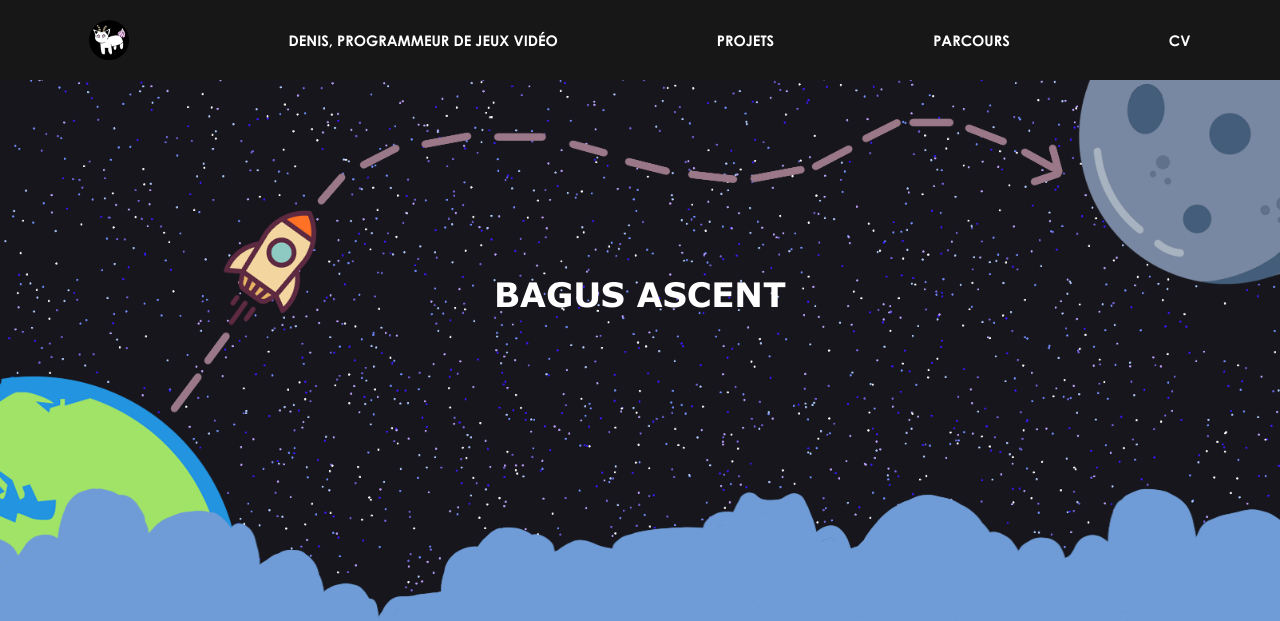
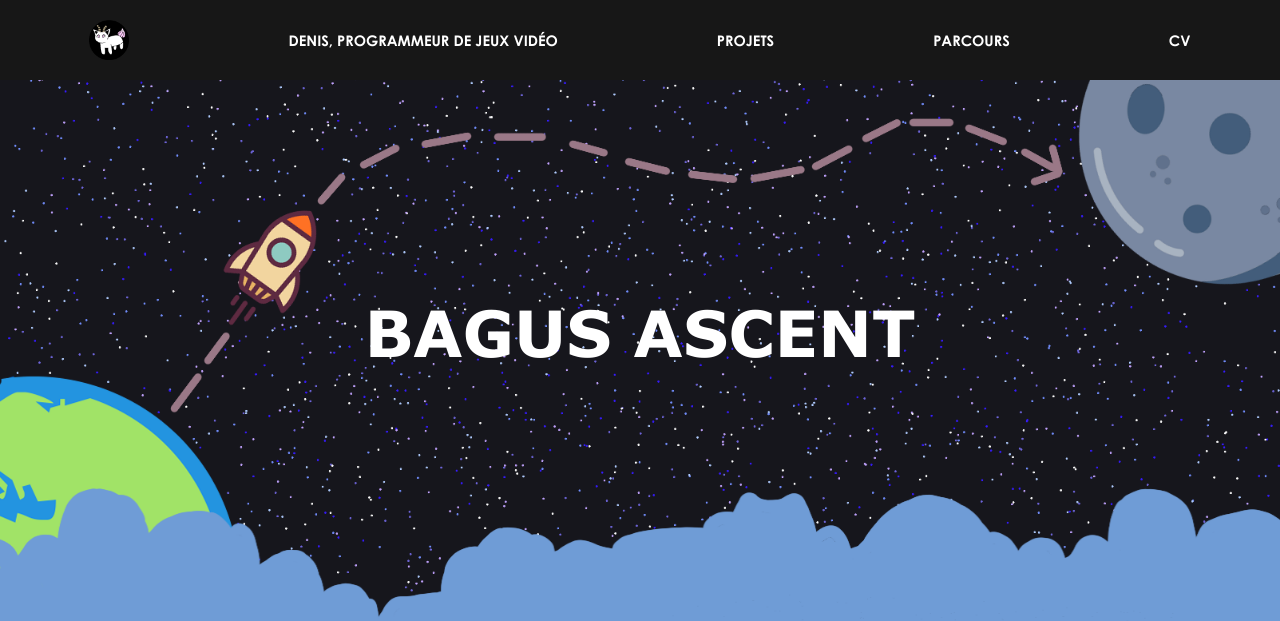
Before and after one commit to AloukiUwU/portfolio, a PHP site: page /bagus.html in a window 1280 px wide. Shown: the top 621 px of the page. Run offline with PHP 8.4, Linux system fonts and the light colour scheme.

Commit message:
modif police projet wip

```diff
--- a/styles/projet-bagus.css
+++ b/styles/projet-bagus.css
@@ -1,12 +1,13 @@
 h1 {
 	position: absolute;
 	top: 200px;
-	font-size: calc(30px + .3vw);
+	font-size: calc(60px + .3vw);
 }
 
 @media screen and (max-width: 1050px) {
 
 	h1 {
+		font-size: calc(40px + .3vw);
 		top: 120px;
 	}
 
--- a/styles/projet-saveGod.css
+++ b/styles/projet-saveGod.css
@@ -7,6 +7,7 @@ h1 {
 @media screen and (max-width: 1050px) {
 
 	h1 {
+		font-size: calc(40px + .3vw);
 		top: 120px;
 	}
 }
```
